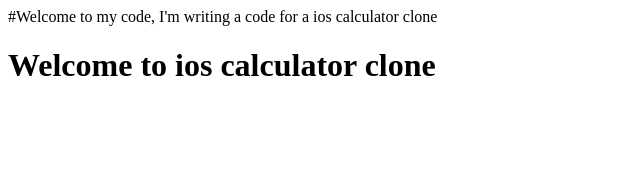
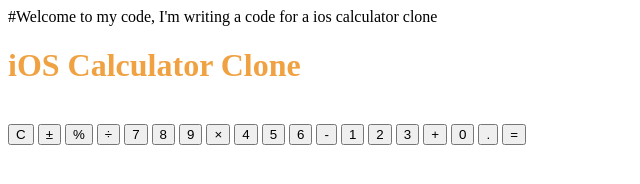
Before and after one commit to Kritikaadhikarii/IOS-calculator, a plain HTML site: page index.html in a window 1280 px wide. Shown: the whole page, without its empty margins (0-640 px from the left). Drawn offline with Linux system fonts and the light colour scheme.

Commit message:
HTML code updated

```diff
--- a/index.html
+++ b/index.html
@@ -2,13 +2,44 @@
 <!DOCTYPE html>
 <html lang="en">
 <head>
-    <meta charset="UTF-8">
-    <meta http-equiv="X-UA-Compatible" content="IE=edge">
-    <meta name="viewport" content="width=device-width, initial-scale=1.0">
-    <title>IOS Calculator Clone</title>
+	<meta charset="UTF-8">
+	<title>iOS Calculator Clone</title>
+	<meta name="viewport" content="width=device-width, initial-scale=1, maximum-scale=1, user-scalable=no">
+	<link href='https://fonts.googleapis.com/css?family=Work+Sans:400,300' rel='stylesheet'>
+	<link rel="stylesheet" href="style.css">
 </head>
 <body>
-    <h1>Welcome to ios calculator clone</h1>
+	<header>
+		<h1> iOS Calculator Clone </h1>
+	</header>
+	<br>
+	<div id="iphone">
+	<div id="calculator">
+		<div id="screen"></div>
+		<div id="keypad">
+			<button class = "clear">C</button>
+			<button class = "posneg">&plusmn</button>
+			<button class = "percent">%</button>
+			<button class = "operator" id="divide">&divide</button>
+			<button class = "number">7</button>
+			<button class = "number">8</button>
+			<button class = "number">9</button>
+			<button class = "operator" id="multiply">&times</button>
+			<button class = "number">4</button>
+			<button class = "number">5</button>
+			<button class = "number">6</button>
+			<button class = "operator" id="subtract">-</button>
+			<button class = "number">1</button>
+			<button class = "number">2</button>
+			<button class = "number">3</button>
+			<button class = "operator" id="add">+</button>
+			<button class = "number" id="wide">0</button>
+			<button class = "decimal">.</button>
+			<button class = "equals">=</button>
+		</div>
+	</div>
+	</div>
 
+	<script src=""></script>
 </body>
 </html>
```
